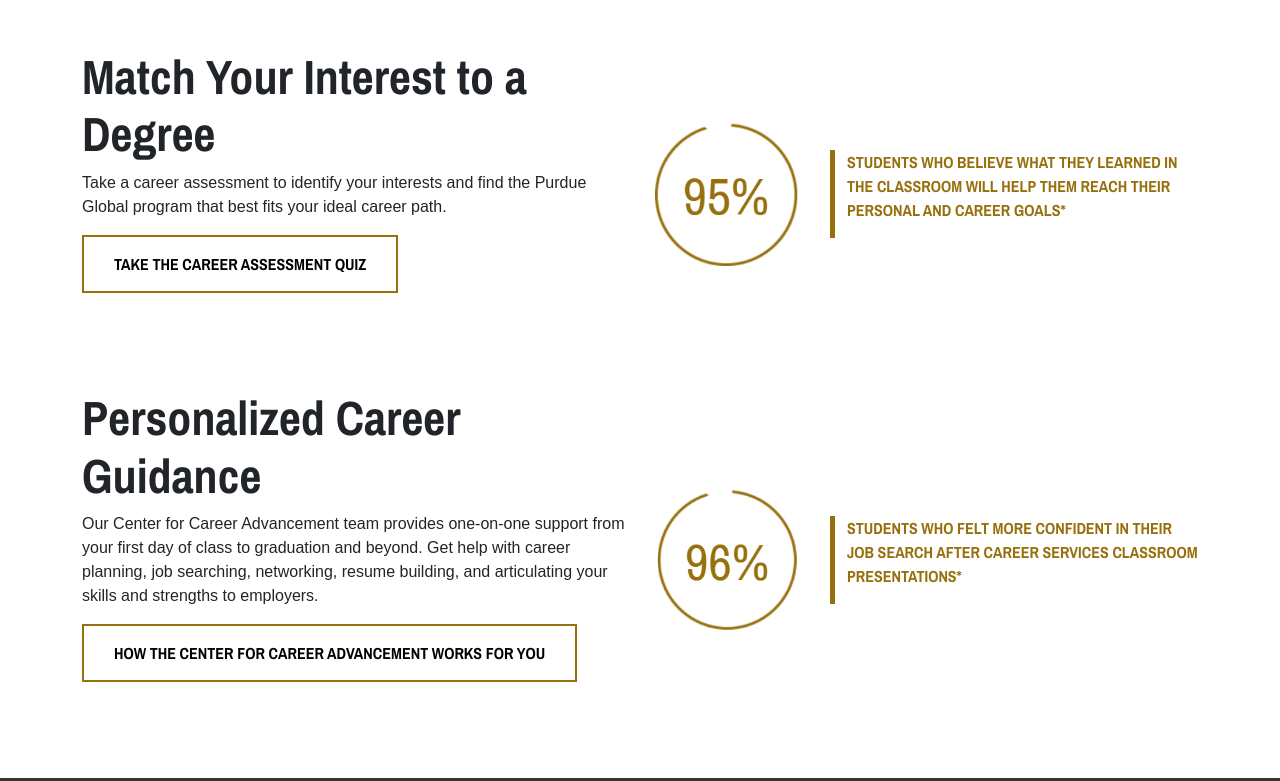
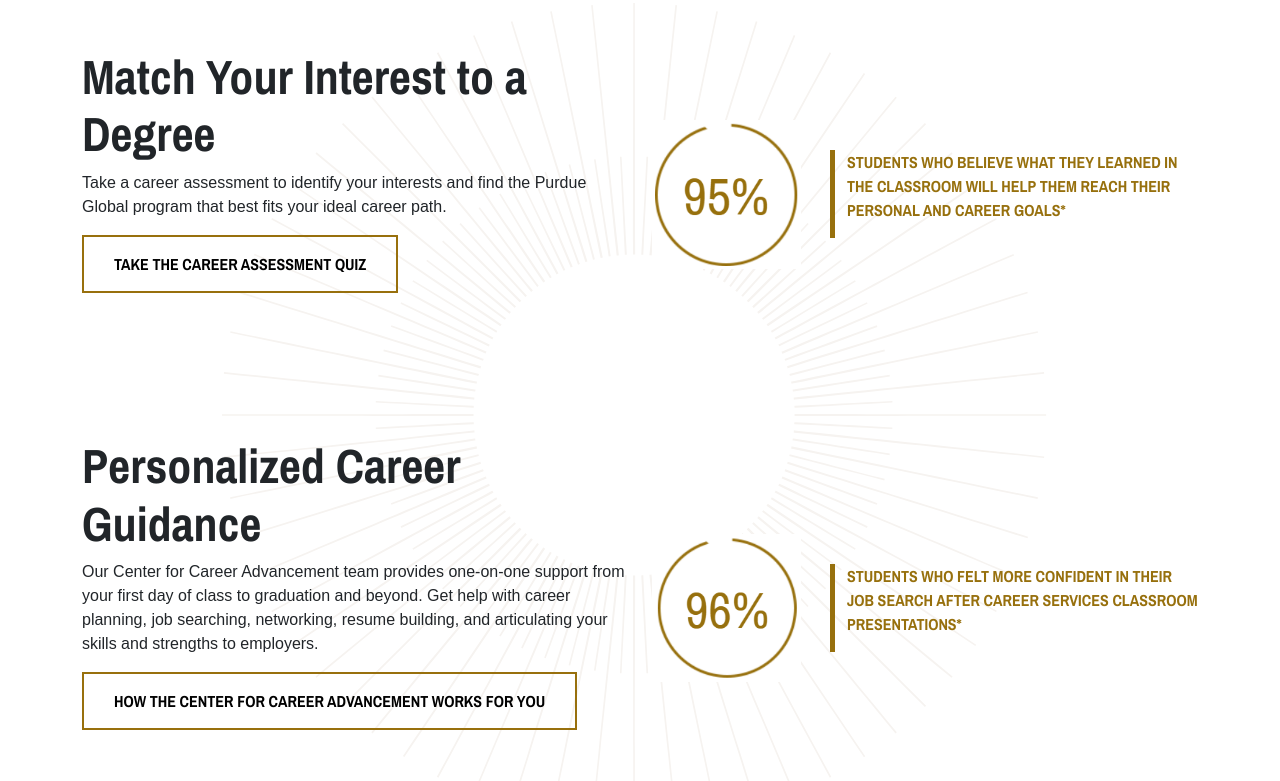
Before and after one commit to patk80/Purdue-University-Global, a plain HTML site: page index.html in a window 1280 px wide. Shown: the part 2296-3077 px from the top of the page. Drawn offline with nearby package versions, Linux system fonts and the light colour scheme.

Commit message:
Adding bg img to Match Interest section

```diff
--- a/index.html
+++ b/index.html
@@ -313,9 +313,9 @@
 
 
     <!-- Match Your Interest section Start -->
-    <section>
+    <section id="match-your-interest-section">
         <!-- Match Your Interest to a Degree Start -->
-        <div class="container my-5">
+        <div class="container py-5">
             <div class="row">
                 <div class="col-sm-12 col-md-6 mb-5">
                     <h2 class="display-5 fw-bold">Match Your Interest to a Degree</h2>
@@ -336,7 +336,7 @@
         </div>
         <!-- Match Your Interest to a Degree End -->
         <!-- Personalized Career Guidance Start -->
-        <div class="container my-5">
+        <div class="container py-5">
             <div class="row">
                 <div class="col-sm-12 col-md-6 mb-5">
                     <h2 class="display-5 fw-bold">Personalized Career Guidance</h2>
--- a/styles.css
+++ b/styles.css
@@ -21,11 +21,15 @@
     background-size: cover;
 }
 
+#match-your-interest-section {
+    background: url("assets/imgs/burst-full-circle.svg") no-repeat top center;
+}
+
 #percent-image {
     width: 90%;
 }
 
-/* Buttons and text color to match Purder Global Start */
+/* Buttons and text color to match Purdue Global Start */
 .btn {
     border-radius: 0;
     text-transform: uppercase;
@@ -71,4 +75,4 @@
 #earn-credits-section {
     background: #363332;
 }
-/* Buttons and text color to match Purder Global Start */
+/* Buttons and text color to match Purdue Global End */
```
